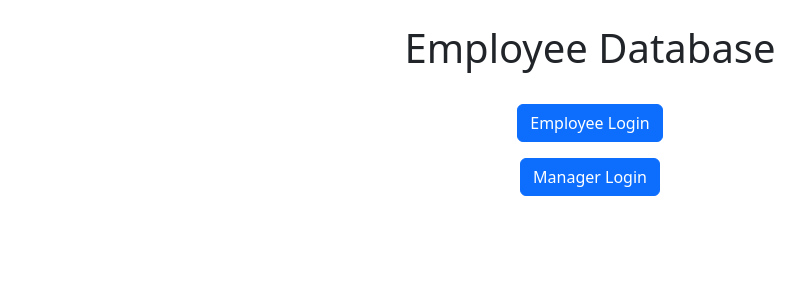
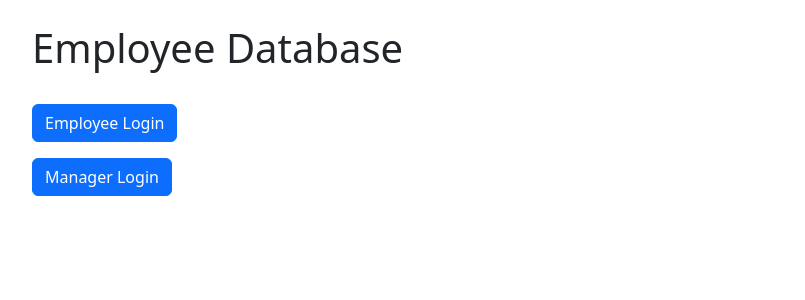
Before and after one commit to pbinspanish/comp-4150-project, a PHP site: page / in a window 1280 px wide. Shown: the part 56-356 px from the top of the page, without its empty margins (50-855 px from the left). Run offline with PHP 8.4, Linux system fonts and the light colour scheme.

Commit message:
updating spacing in index

```diff
--- a/Webpage/index.php
+++ b/Webpage/index.php
@@ -3,19 +3,19 @@ require_once $_SERVER['DOCUMENT_ROOT'] . '/lib/db_config.php';
 include $_SERVER['DOCUMENT_ROOT'] . '/templates/header.php';
 ?>
 
-<div class="row justify-content-center">
+<div class="row">
 	<div class="col-auto">
 		<h1>Employee Database</h1>
 	</div>
 </div>
 
-<div class="row mt-4 justify-content-center">
+<div class="row mt-4">
 	<div class="col-auto">
 		<a class="btn btn-primary" href="/employee/employee_login.php" role="button">Employee Login</a>
 	</div>
 </div>
 
-<div class="row mt-3 justify-content-center">
+<div class="row mt-3">
 	<div class="col-auto">
 		<a class="btn btn-primary" href="/manager/manager_login.php" role="button">Manager Login</a>
 	</div>
```
